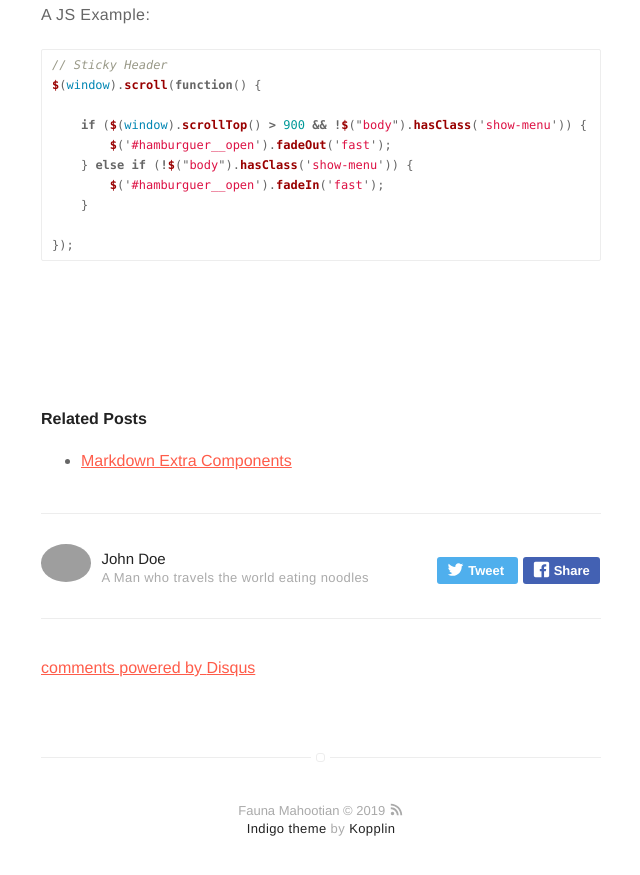
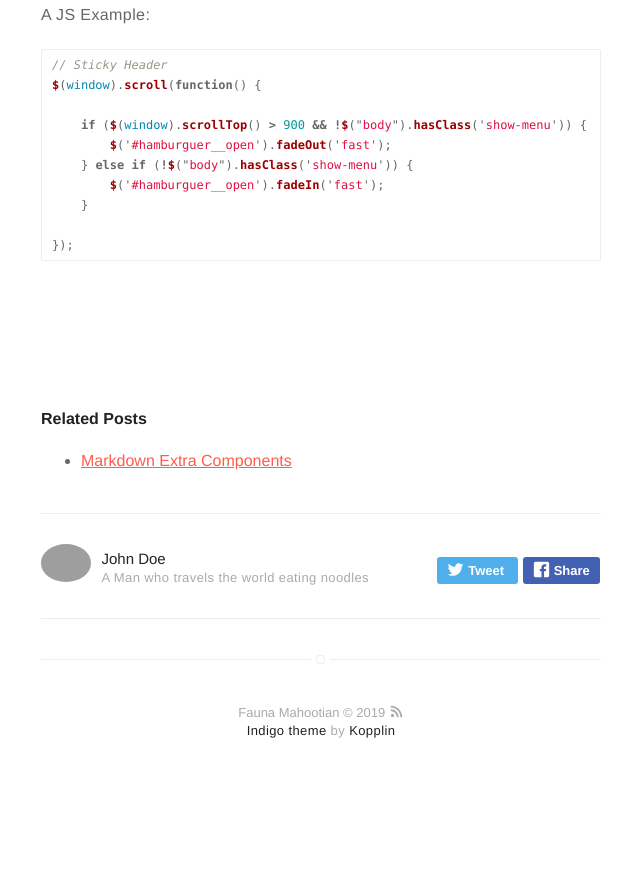
Before and after one commit to faunam/faunam.github.io, a Jekyll site: the page built from _posts/2016-02-24-markdown-common-elements.markdown, in a window 1280 px wide and 900 px high, scrolled down 5115 px. Shown: the top 875 px of the window, without its empty margins (319-959 px from the left). Built offline with Jekyll 4.4.1, drawn with Linux system fonts in a browser that asks for light colours; comment, search, counter and statistics services are not loaded; after the commit the page ends 5917 px from its top, so only the background shows below that; some of the changed lines change nothing that is shown.

Commit message:
removed disqus

```diff
--- a/_config.yml
+++ b/_config.yml
@@ -30,7 +30,7 @@
 # if you don't want comments in your posts, leave categories empty
 disqus:
   shortname: mydisqus # enter this from your disqus account
-  categories: [blog, project] # only show disqus for posts that have these categories
+  categories: [] # only show disqus for posts that have these categories (used to be blog, projects)
 
 # if you don't have any of social below, comment the line
 #facebook: myfacebook
```
